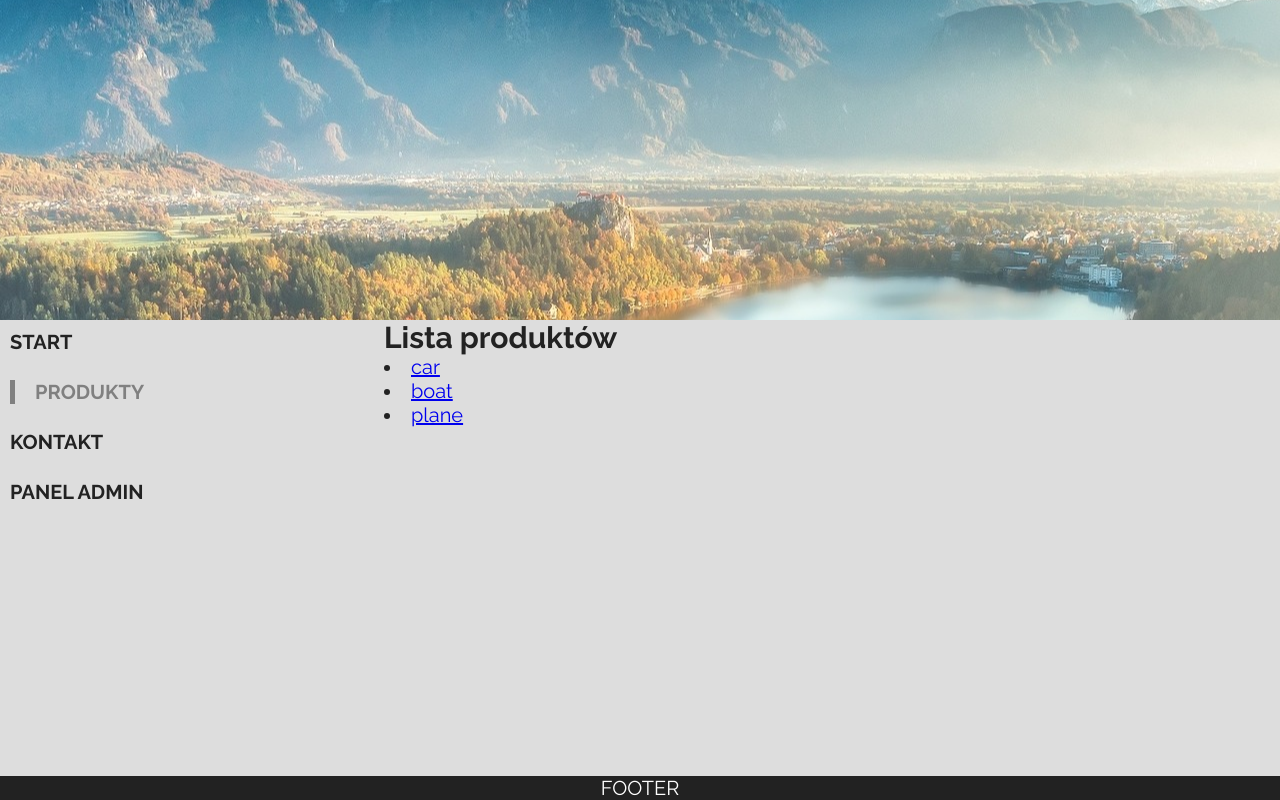
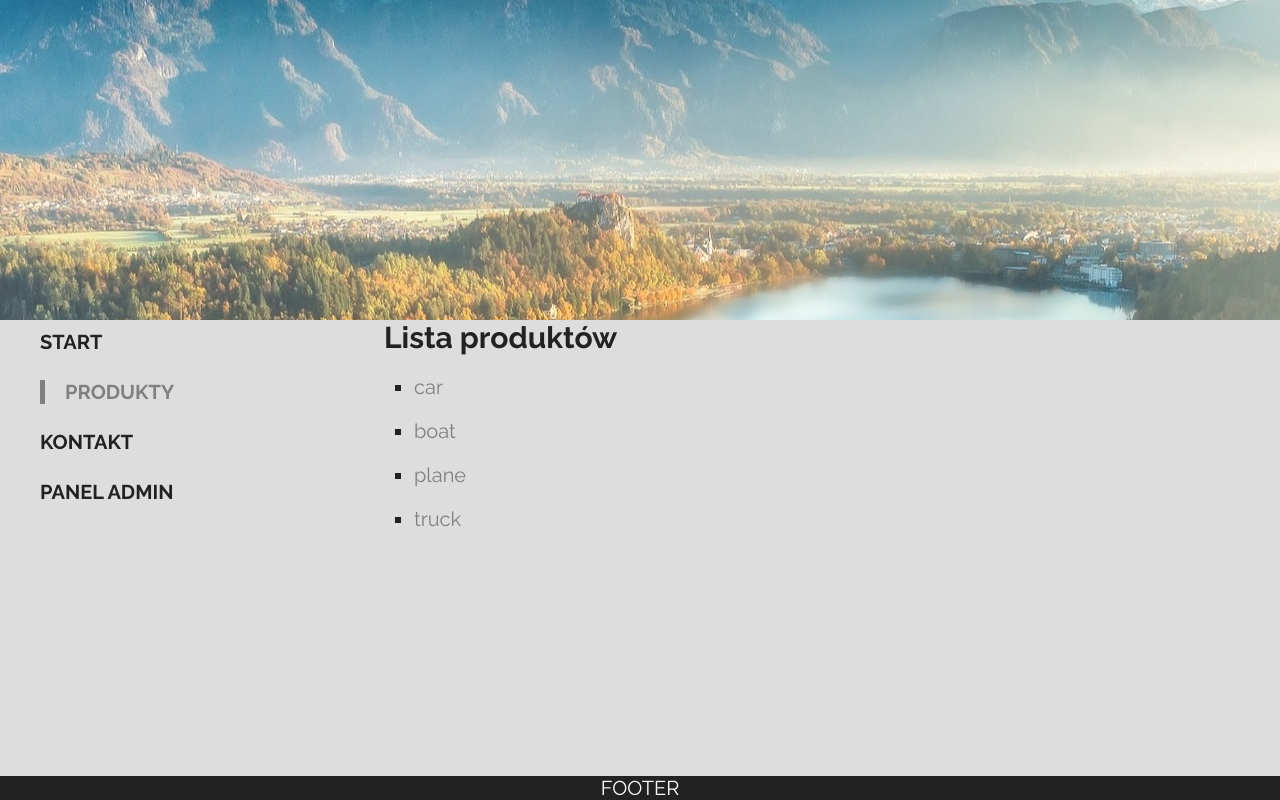
Before and after one commit to rafalheller/router-project, a React (Create React App) app: page /products in a window 1280 px wide. Built offline with nearby package versions, Linux system fonts and the light colour scheme.

Commit message:
added products

```diff
--- a/src/Pages/LoginPage.js
+++ b/src/Pages/LoginPage.js
@@ -1,4 +1,4 @@
-import React, {Component} from 'react';
+import React from 'react';
 
 const LoginPage =()=> {
     return <div>
--- a/src/Pages/ProductListPage.js
+++ b/src/Pages/ProductListPage.js
@@ -1,20 +1,23 @@
 import React, {Component} from 'react';
 import {Link} from "react-router-dom";
+import './../scss/ProductListPage.scss'
 
-const products = ["car", "boat", "plane"];
-const list = products.map(product => (
-    <li key={product}>
-        <Link to={`/products/${product}`}>{product}</Link>
-            </li>
-            ))
-class ProductListPage extends Component {
+const products = ["car", "boat", "plane","truck"];
 
+const ProductListPage = () =>{
+    const list = products.map(product => (
+        <li key={product}>
+            <Link to={`/product/${product}`}>{product}</Link>
+        </li>
+    ))
 
-    render() {
+{
         return (
             <div className='products'>
-                <h1>Lista produktów</h1>
-                <div>{list}</div>
+                <h2>Lista produktów</h2>
+                <div>
+                    <ul>{list}</ul>
+                    </div>
 
             </div>
         );
--- a/src/Pages/ProductPage.js
+++ b/src/Pages/ProductPage.js
@@ -1,13 +1,17 @@
-import React, {Component} from 'react';
+import React from 'react';
+import Product from "../components/Product";
+import {Link} from "react-router-dom";
 
-class ProductPage extends Component {
-    render() {
-        return (
-            <div>
-                Produkty
-            </div>
-        );
-    }
+
+const ProductPage = ({match}) => {
+    return (
+        <>
+            <div>Strona produktów</div>
+            <Product id={match.params.id} />
+            <Link to='/products'>Powrót do listy zakupów</Link>
+        </>
+    )
 }
 
+
 export default ProductPage;
--- a/src/Pages/ProductsPage.js
+++ b/src/Pages/ProductsPage.js
@@ -5,7 +5,7 @@ class ProductsPage extends Component {
     render() {
         return (
             <div>
-
+produkty wsztsrkie
             </div>
         );
     }
--- a/src/components/App.js
+++ b/src/components/App.js
@@ -1,6 +1,6 @@
 import React from 'react';
 import '../scss/App.scss';
-import {BrowserRouter as Router, Route, Link} from "react-router-dom";
+import {BrowserRouter as Router} from "react-router-dom";
 import Nav from "./Nav";
 import Footer from "./Footer";
 import Header from "./Header";
--- a/src/components/Page.js
+++ b/src/components/Page.js
@@ -15,7 +15,9 @@ class Page extends Component {
             <Switch>
             <Route path='/' exact component={HomePage}   />
             <Route path='/products' component={ProductListPage}   />
-            <Route path='/contact' component={ContactPage}   />
+                <Route path='/contact' component={ContactPage}   />
+                <Route path='/product/:id' component={ProductPage}   />
+
             <Route path='/admin'  component={AdminPage}   />
             <Route path='/login'  component={LoginPage}   />
             <Route component={ErrorPage}   />
--- /dev/null
+++ b/src/components/Product.js
@@ -0,0 +1,10 @@
+import React from 'react';
+
+const Product =(props) => {
+    return (
+        <article className='product'>
+            <h1>{props.id}</h1>
+        </article>
+    )
+}
+export default Product;
--- /dev/null
+++ b/src/scss/ProductListPage.scss
@@ -0,0 +1,23 @@
+.products h2 {
+  margin-bottom: 20px;
+}
+
+ul {
+  list-style: square;
+  padding-left: 30px;
+
+  li {
+    margin-bottom: 20px;
+
+    a {
+      text-decoration: none;
+      color: gray;
+
+      &:hover {
+        text-decoration: underline;
+        color: black;
+      }
+    }
+
+  }
+}
```
